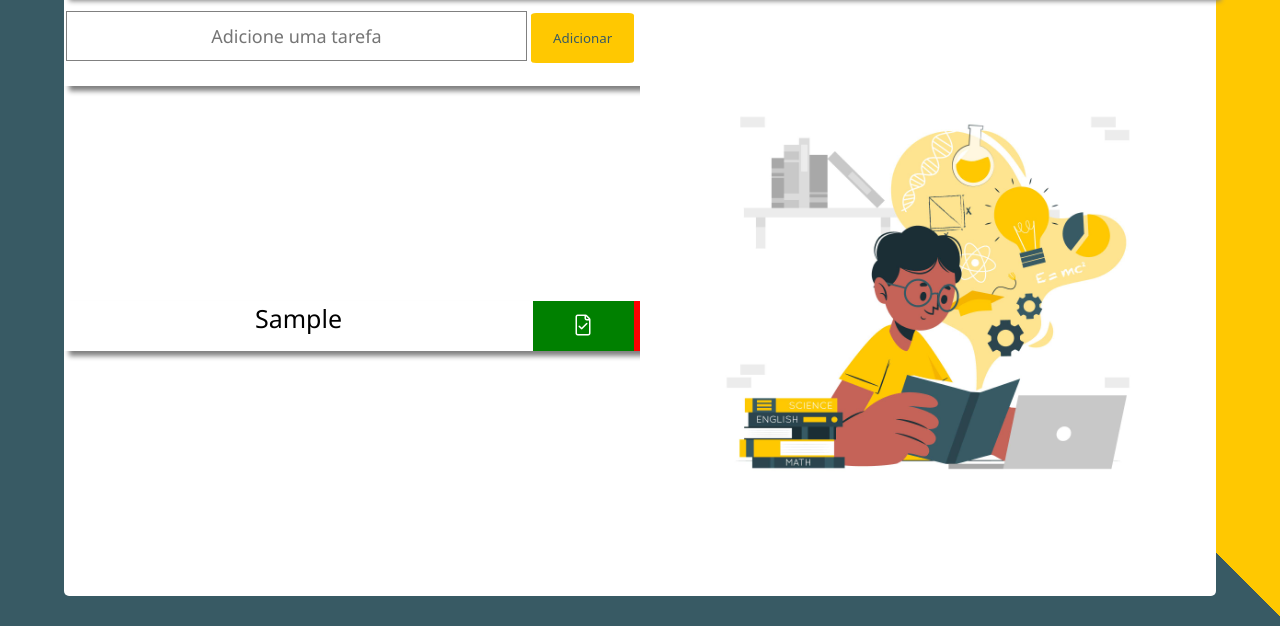
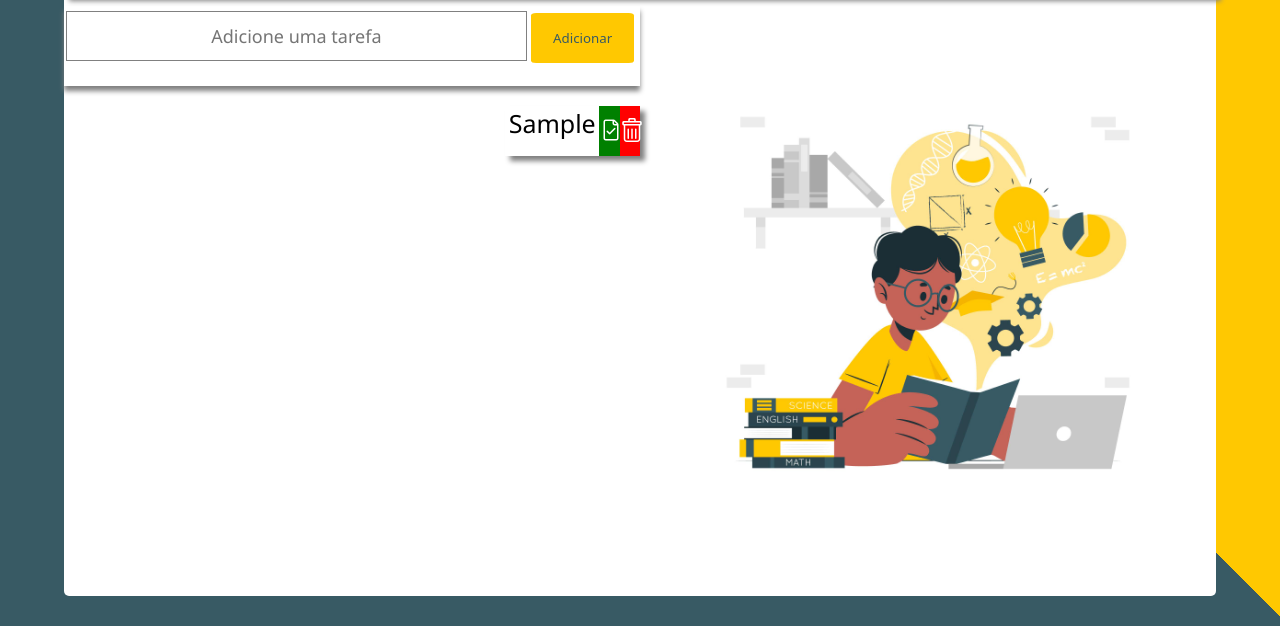
Before and after one commit to ArmandynCoder/To-Do-List, a plain HTML site: page index.html in a window 1280 px wide. Both pictures are taken after typing "Sample" into the empty fields and a click on the button "Adicionar". Shown: the part 174-800 px from the top of the page. Drawn offline with Linux system fonts and the light colour scheme; a web font is replaced by a local one.

Commit message:
Update style.css

```diff
--- a/css/style.css
+++ b/css/style.css
@@ -73,26 +73,23 @@ nav ul li a{
     color: black;
 }
 main{
-    display: flex;
-    flex-flow: row wrap;
+    display: grid;
+    grid-template-columns: 50% 50%;
     width: 100%;
     height: 600px;
 }
 .content-ipt{
-    flex: 50%;
     display: flex;
     justify-content: flex-start;
     flex-flow: row wrap;
     height: 550px;
-    overflow-y:scroll;
 }
 .ipt{
     width: 100%;
     height: 80px;
-    box-shadow: 5px 5px 5px gray;
+    box-shadow: 0px 5px 5px gray;
 }
 .ipt input{
-    position: relative;
     margin-top: 5px;
     height: 50px;
     width: 80%;
@@ -121,12 +118,18 @@ main{
     background-color: #385a64;
     color:#ffc801;
 }
+.content-task{
+    height: 450px;
+    overflow-y: scroll;
+    width: 645px;
+    flex: 50%;
+}
 .tasks{
     position: relative;
     display: grid;
     grid-template-columns: 70% 15% 15%;
     height: 50px;
-    width: 670px;
+    width: 100%;
     font-family: 'Segoe UI', Tahoma, Geneva, Verdana, sans-serif;
     font-size: 25px;
     font-weight: 500;
```
